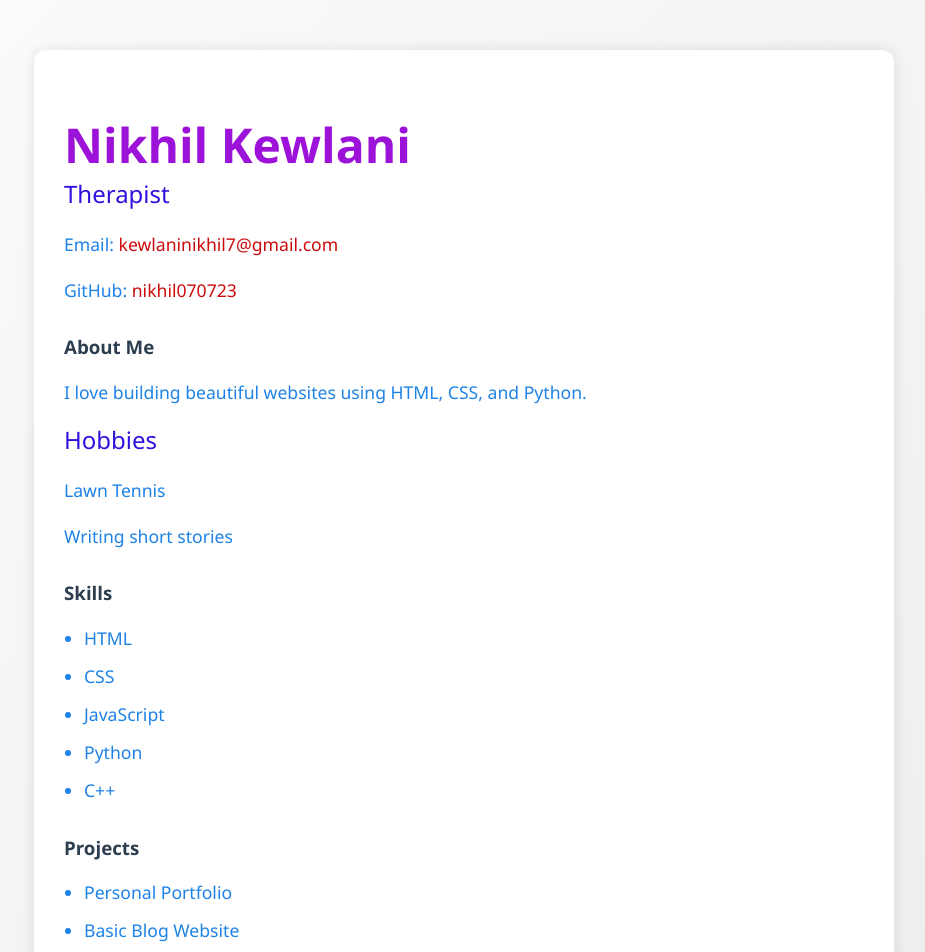
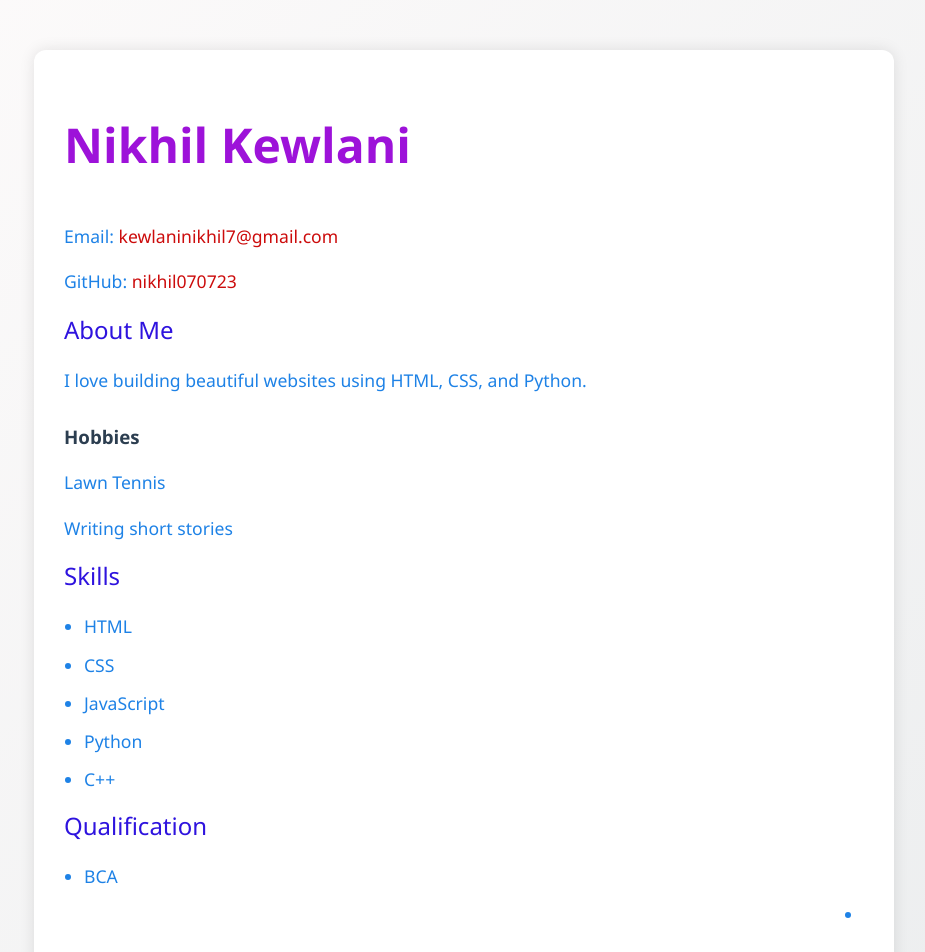
Before and after one commit to nikhil070723/my-portfolio, a React (Create React App) app: page / in a window 1280 px wide. Shown: the top 952 px of the page, without its empty margins (176-1101 px from the left). Built offline with nearby package versions, Linux system fonts and the light colour scheme.

Commit message:
fix: remove unnecessary marquee tags for improved accessibility

```diff
--- a/src/App.js
+++ b/src/App.js
@@ -5,17 +5,17 @@ function App() {
   return (
     <div className="container">
       <h1>Nikhil Kewlani</h1>
-      <h2>Therapist</h2>
+      <marquee>Therapist</marquee>
       <p>Email: <a href="mailto:nikhil@example.com">kewlaninikhil7@gmail.com</a></p>
       <p>GitHub: <a href="https://github.com/nikhil070723" target="_blank" rel="noreferrer">nikhil070723</a></p>
 
-      <h3>About Me</h3>
+      <h2>About Me</h2>
       <p>I love building beautiful websites using HTML, CSS, and Python.</p>
-      <h2>Hobbies</h2>
+      <h3>Hobbies</h3>
       <p>Lawn Tennis</p>
       <p>Writing short stories</p>
 
-      <h3>Skills</h3>
+      <h2>Skills</h2>
       <ul>
         <li>HTML</li>
         <li>CSS</li>
@@ -24,10 +24,10 @@ function App() {
         <li>C++</li>
       </ul>
 
-      <h3>Projects</h3>
+      <h2>Qualification</h2>
       <ul>
-        <li>Personal Portfolio</li>
-        <li>Basic Blog Website</li>
+        <li>BCA</li>
+        <marquee><li>MA in Psycology</li></marquee>
       </ul>
     </div>
   );
```
